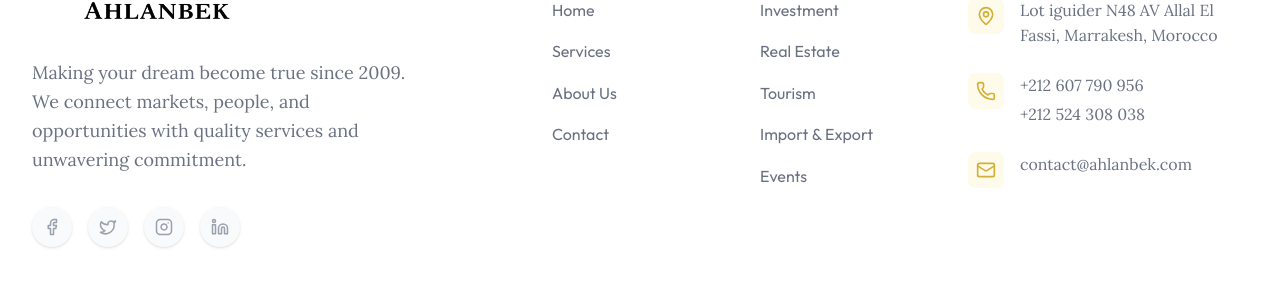
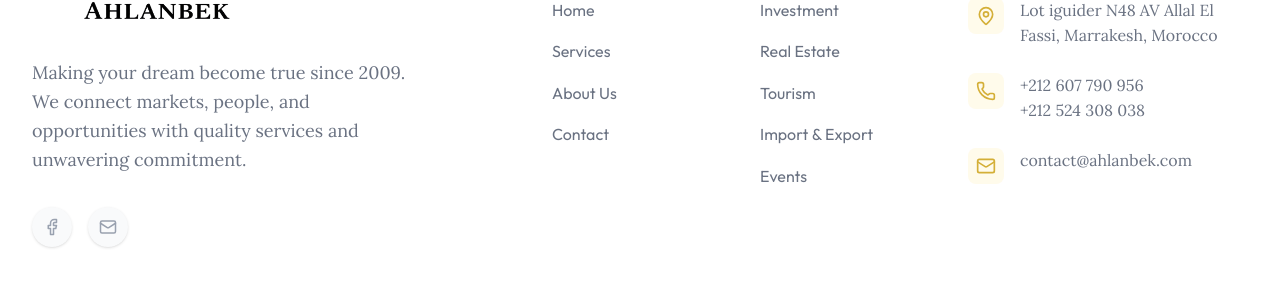
Before and after one commit to tawdev/ahlanbek, a Next.js app: page /services in a window 1280 px wide. Shown: the part 3043-3340 px from the top of the page. Built offline with nearby package versions, Linux system fonts and the light colour scheme.

Commit message:
fixer navigation des icon social media

```diff
--- a/components/Footer.tsx
+++ b/components/Footer.tsx
@@ -111,13 +111,18 @@ export default function Footer() {
                             Making your dream become true since 2009. We connect markets, people, and opportunities with quality services and unwavering commitment.
                         </p>
                         <div className="flex space-x-4">
-                            {[Facebook, Twitter, Instagram, Linkedin].map((Icon, i) => (
+                            {[
+                                { Icon: Facebook, href: "https://www.facebook.com/profile.php?id=61558402881985&locale=ar_AR" },
+                                { Icon: Mail, href: "mailto:contact@ahlanbek.com" }
+                            ].map((social, i) => (
                                 <Link
                                     key={i}
-                                    href="#"
+                                    href={social.href}
+                                    target={social.href.startsWith("http") ? "_blank" : undefined}
+                                    rel={social.href.startsWith("http") ? "noopener noreferrer" : undefined}
                                     className="social-icon w-10 h-10 rounded-full bg-gray-50 flex items-center justify-center text-gray-400 hover:bg-primary hover:text-white transition-all duration-300 shadow-sm hover:shadow-lg hover:-translate-y-1"
                                 >
-                                    <Icon size={18} />
+                                    <social.Icon size={18} />
                                 </Link>
                             ))}
                         </div>
@@ -146,10 +151,16 @@ export default function Footer() {
                     <div className="lg:col-span-2">
                         <h4 className="text-gray-900 font-bold mb-6 text-lg tracking-tight font-display">Services</h4>
                         <ul className="space-y-4">
-                            {["Investment", "Real Estate", "Tourism", "Import & Export", "Events"].map((item) => (
-                                <li key={item}>
-                                    <Link href="#" className="text-gray-500 hover:text-primary transition-all flex items-center gap-1 group translate-x-0 hover:translate-x-1 font-ui">
-                                        {item}
+                            {[
+                                { name: "Investment", slug: "investment" },
+                                { name: "Real Estate", slug: "real-estate" },
+                                { name: "Tourism", slug: "tourism" },
+                                { name: "Import & Export", slug: "import-export" },
+                                { name: "Events", slug: "evenementiel" }
+                            ].map((item) => (
+                                <li key={item.slug}>
+                                    <Link href={`/services/${item.slug}`} className="text-gray-500 hover:text-primary transition-all flex items-center gap-1 group translate-x-0 hover:translate-x-1 font-ui">
+                                        {item.name}
                                     </Link>
                                 </li>
                             ))}
@@ -161,20 +172,30 @@ export default function Footer() {
                         <h4 className="text-gray-900 font-bold mb-6 text-lg tracking-tight font-display">Contact Info</h4>
                         <ul className="space-y-6">
                             {[
-                                { icon: MapPin, text: "Lot iguider N48 AV Allal El Fassi, Marrakesh, Morocco" },
-                                { icon: Phone, text: "+212 607 790 956 / +212 524 308 038" },
-                                { icon: Mail, text: "contact@ahlanbek.com" }
+                                { icon: MapPin, text: "Lot iguider N48 AV Allal El Fassi, Marrakesh, Morocco", href: "https://goo.gl/maps/your-google-maps-link" }, // Replace with actual maps link if known
+                                { icon: Phone, text: "+212 607 790 956 / +212 524 308 038", href: "tel:+212607790956" },
+                                { icon: Mail, text: "contact@ahlanbek.com", href: "mailto:contact@ahlanbek.com" }
                             ].map((item, i) => (
                                 <li key={i} className="flex items-start gap-4 group">
                                     <div className="p-2 bg-amber-50 text-primary rounded-lg shrink-0 transition-transform duration-300 group-hover:scale-110 group-hover:rotate-6">
                                         <item.icon size={20} />
                                     </div>
                                     <div className="flex flex-col gap-1">
-                                        {item.text.split(" / ").map((line, idx) => (
-                                            <span key={idx} className="text-gray-500 transition-colors group-hover:text-gray-900 font-serif">
-                                                {line}
-                                            </span>
-                                        ))}
+                                        {item.href ? (
+                                            <a href={item.href} className="text-gray-500 transition-colors group-hover:text-gray-900 font-serif">
+                                                {item.text.split(" / ").map((line, idx) => (
+                                                    <span key={idx} className="block">
+                                                        {line}
+                                                    </span>
+                                                ))}
+                                            </a>
+                                        ) : (
+                                            item.text.split(" / ").map((line, idx) => (
+                                                <span key={idx} className="text-gray-500 transition-colors group-hover:text-gray-900 font-serif">
+                                                    {line}
+                                                </span>
+                                            ))
+                                        )}
                                     </div>
                                 </li>
                             ))}
```
